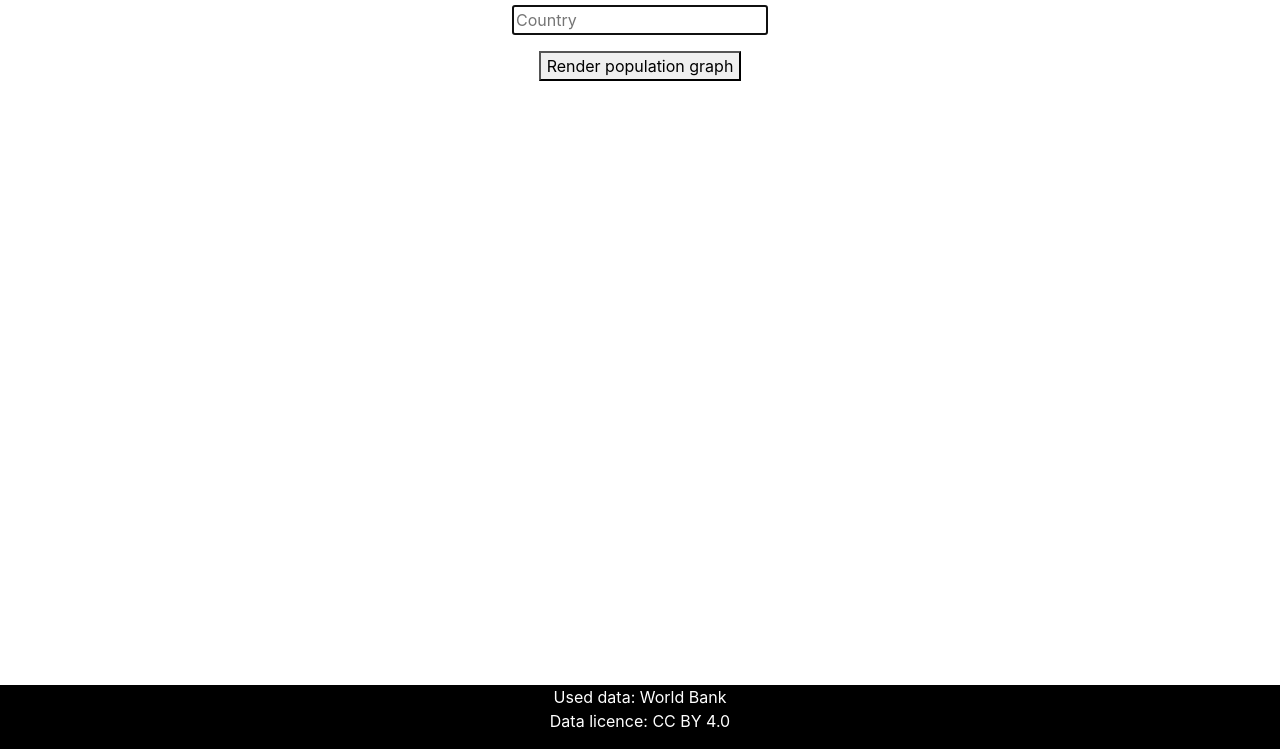
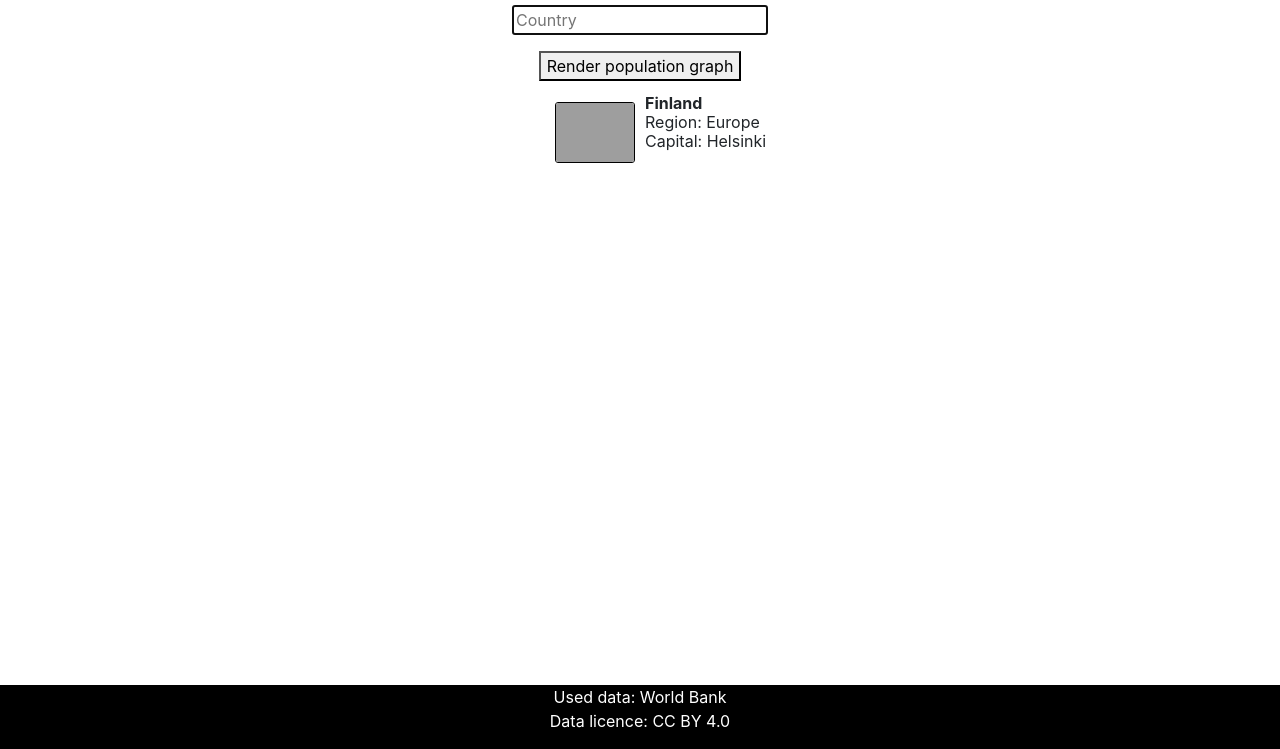
Before and after one commit to mikkokotola/populationgraphs, a plain HTML site: page public/index.html in a window 1280 px wide. Shown: the part 51-800 px from the top of the page. Drawn offline with nearby package versions, Linux system fonts and the light colour scheme; grey boxes are pictures that could not be loaded.

Commit message:
Hard coded country info for FIN

```diff
--- a/public/index.html
+++ b/public/index.html
@@ -28,6 +28,17 @@
             <span class='error' id='errorbox'></span>
         </p>
     </div>
+    <div class='countrydetails'>
+        <div class='columnleft'>
+            <img id='flag' src='https://restcountries.eu/data/fin.svg' alt='Country flag'>
+        </div>
+        <div class='columnright'>
+            <p id='countryname'>Finland</p>
+            <p id='region'>Region: Europe</p>
+            <p id='capital'>Capital: Helsinki</p>
+        </div>
+
+    </div>
     <div class='container'>
         <canvas id='myChart'></canvas>
     </div>
--- a/public/styles.css
+++ b/public/styles.css
@@ -2,17 +2,49 @@
     margin: auto;
     width: 100vh;
     max-width: 100vw;
-    min-width: 500px;
 }
+
 h1 {
     text-align: center;
 }
+
 .inputfields {
     text-align: center;
 }
+
+.countrydetails {
+    text-align: center;
+    display: flex;
+    line-height: 0.2;
+}
+
+.columnleft {
+    text-align: right;
+    flex: 50%;
+    padding: 5px;
+}
+
+.columnright {
+    text-align: left;
+    flex: 50%;
+    padding: 5px;
+}
+
+#countryname {
+    font-weight: bold;
+}
+
+#flag {
+    width: 10vh;
+    height: auto;
+    border-radius: 3px;
+    border:1px solid black
+}
+
 .error {
     color: darkred
 }
+
 footer {
     position: fixed;
     left: 0;
```
